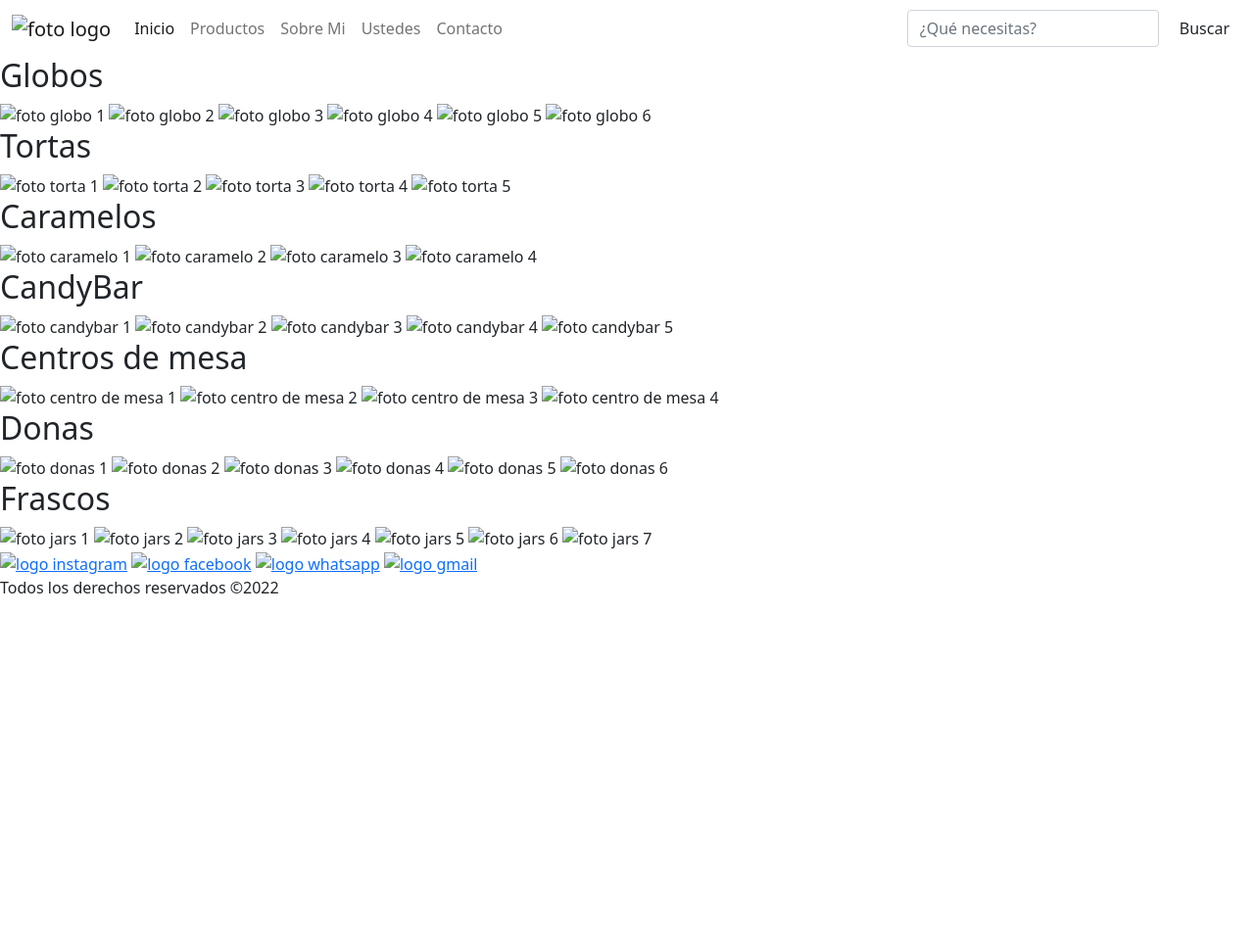
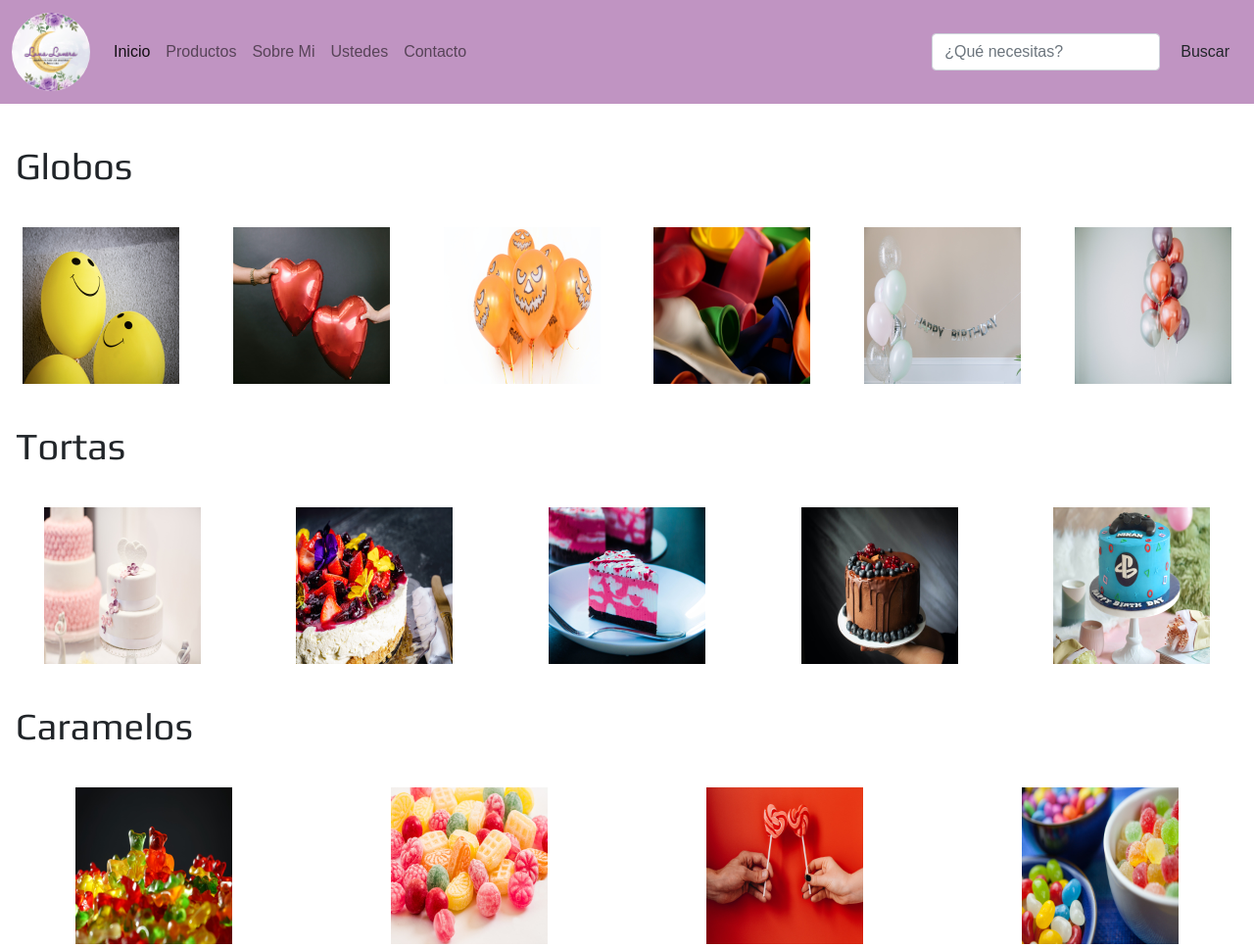
Before and after one commit to ausanchez/segunda_entrega, a plain HTML site: page paginas/productos.html in a window 1280 px wide. Shown: the top 967 px of the page at 98% size. Before the commit the page ends 800 px from the top, so only its background shows below. Drawn offline with nearby package versions, Linux system fonts and the light colour scheme; the site is published under a folder, as on GitHub Pages, so addresses that start at the root find nothing.

Commit message:
revision enlaces

```diff
--- a/paginas/productos.html
+++ b/paginas/productos.html
@@ -4,39 +4,39 @@
     <meta charset="UTF-8">
     <meta http-equiv="X-UA-Compatible" content="IE=edge">
     <meta name="viewport" content="width=device-width, initial-scale=1.0">
-    <link rel="shortcut icon" href="/imagenes/favicon.ico" type="image/x-icon">
-    <link rel="icon" href="/imagenes/favicon.ico" type="image/x-icon">
+    <link rel="shortcut icon" href="../imagenes/favicon.ico" type="image/x-icon">
+    <link rel="icon" href="../imagenes/favicon.ico" type="image/x-icon">
     <link href="https://cdn.jsdelivr.net/npm/bootstrap@5.1.3/dist/css/bootstrap.min.css" rel="stylesheet" integrity="sha384-1BmE4kWBq78iYhFldvKuhfTAU6auU8tT94WrHftjDbrCEXSU1oBoqyl2QvZ6jIW3" crossorigin="anonymous">
     <link rel="preconnect" href="https://fonts.googleapis.com">
     <link rel="preconnect" href="https://fonts.gstatic.com" crossorigin>
     <link href="https://fonts.googleapis.com/css2?family=Play&display=swap" rel="stylesheet">
     <title>Productos</title>
-    <link rel="stylesheet" href="/styles.css">
+    <link rel="stylesheet" href="../styles.css">
 </head>
 <body class="productos__container">
     <header class="header">
         <nav class="navbar navbar-expand-lg navbar-light">
             <div class="container-fluid">
-              <a class="navbar-brand" href="/index.html"><img src="/imagenes/logo_luna.png" alt="foto logo" width="60" height="60" class="logo"></a>
+              <a class="navbar-brand" href="../index.html"><img src="../imagenes/logo_luna.png" alt="foto logo" width="60" height="60" class="logo"></a>
               <button class="navbar-toggler" type="button" data-bs-toggle="collapse" data-bs-target="#navbarSupportedContent" aria-controls="navbarSupportedContent" aria-expanded="false" aria-label="Toggle navigation">
                 <span class="navbar-toggler-icon"></span>
               </button>
               <div class="collapse navbar-collapse" id="navbarSupportedContent">
                 <ul class="navbar-nav me-auto mb-2 mb-lg-0">
                   <li class="nav-item">
-                    <a class="nav-link active" aria-current="page" href="/index.html">Inicio</a>
+                    <a class="nav-link active" aria-current="page" href="../index.html">Inicio</a>
                   </li>
                   <li class="nav-item">
-                    <a class="nav-link" href="/paginas/productos.html">Productos</a>
+                    <a class="nav-link" href="../paginas/productos.html">Productos</a>
                   </li>
                   <li class="nav-item">
-                    <a class="nav-link" href="/paginas/sobremi.html">Sobre Mi</a>
+                    <a class="nav-link" href="../paginas/sobremi.html">Sobre Mi</a>
                   </li>
                   <li class="nav-item">
-                    <a class="nav-link" href="/paginas/ustedes.html">Ustedes</a>
+                    <a class="nav-link" href="../paginas/ustedes.html">Ustedes</a>
                   </li>
                   <li class="nav-item">
-                    <a class="nav-link" href="/paginas/contacto.html">Contacto</a>
+                    <a class="nav-link" href="../paginas/contacto.html">Contacto</a>
                   </li>
                 </ul>
                 <form class="d-flex">
@@ -51,83 +51,83 @@
         <div class="product__box">
             <h2 class="product__title">Globos</h2>
             <div class="product__grid">
-                <img src="/imagenes/productos/ballons/globo1.jpg" class="product__img" alt="foto globo 1">
-                <img src="/imagenes/productos/ballons/globo2.jpg" class="product__img" alt="foto globo 2">
-                <img src="/imagenes/productos/ballons/globo3.jpg" class="product__img" alt="foto globo 3">
-                <img src="/imagenes/productos/ballons/globo4.jpg" class="product__img" alt="foto globo 4">
-                <img src="/imagenes/productos/ballons/globo5.jpg" class="product__img" alt="foto globo 5">
-                <img src="/imagenes/productos/ballons/globo6.jpg" class="product__img" alt="foto globo 6">
+                <img src="../imagenes/productos/ballons/globo1.jpg" class="product__img" alt="foto globo 1">
+                <img src="../imagenes/productos/ballons/globo2.jpg" class="product__img" alt="foto globo 2">
+                <img src="../imagenes/productos/ballons/globo3.jpg" class="product__img" alt="foto globo 3">
+                <img src="../imagenes/productos/ballons/globo4.jpg" class="product__img" alt="foto globo 4">
+                <img src="../imagenes/productos/ballons/globo5.jpg" class="product__img" alt="foto globo 5">
+                <img src="../imagenes/productos/ballons/globo6.jpg" class="product__img" alt="foto globo 6">
             </div>
         </div>
         <div>
             <h2 class="product__title">Tortas</h2>
             <div class="product__grid">
-                <img src="/imagenes/productos/cakes/cake1.jpg" class="product__img" alt="foto torta 1">
-                <img src="/imagenes/productos/cakes/cake2.jpg" class="product__img" alt="foto torta 2">
-                <img src="/imagenes/productos/cakes/cake3.jpg" class="product__img" alt="foto torta 3">
-                <img src="/imagenes/productos/cakes/cake4.jpg" class="product__img" alt="foto torta 4">
-                <img src="/imagenes/productos/cakes/cake5.jpg" class="product__img" alt="foto torta 5">
+                <img src="../imagenes/productos/cakes/cake1.jpg" class="product__img" alt="foto torta 1">
+                <img src="../imagenes/productos/cakes/cake2.jpg" class="product__img" alt="foto torta 2">
+                <img src="../imagenes/productos/cakes/cake3.jpg" class="product__img" alt="foto torta 3">
+                <img src="../imagenes/productos/cakes/cake4.jpg" class="product__img" alt="foto torta 4">
+                <img src="../imagenes/productos/cakes/cake5.jpg" class="product__img" alt="foto torta 5">
             </div>
         </div>
         <div class="product__box">
             <h2 class="product__title">Caramelos</h2>
             <div class="product__grid">
-                <img src="/imagenes/productos/candies/candies1.jpg" class="product__img" alt="foto caramelo 1">
-                <img src="/imagenes/productos/candies/candies2.jpg" class="product__img" alt="foto caramelo 2">
-                <img src="/imagenes/productos/candies/candies3.jpg" class="product__img" alt="foto caramelo 3">
-                <img src="/imagenes/productos/candies/candies4.jpg" class="product__img" alt="foto caramelo 4">
+                <img src="../imagenes/productos/candies/candies1.jpg" class="product__img" alt="foto caramelo 1">
+                <img src="../imagenes/productos/candies/candies2.jpg" class="product__img" alt="foto caramelo 2">
+                <img src="../imagenes/productos/candies/candies3.jpg" class="product__img" alt="foto caramelo 3">
+                <img src="../imagenes/productos/candies/candies4.jpg" class="product__img" alt="foto caramelo 4">
             </div>
         </div>
         <div class="product__box">
             <h2 class="product__title">CandyBar</h2>
             <div class="product__grid">
-                <img src="/imagenes/productos/candybar/candybar1.jpg" class="product__img" alt="foto candybar 1">
-                <img src="/imagenes/productos/candybar/candybar2.jpg" class="product__img" alt="foto candybar 2">
-                <img src="/imagenes/productos/candybar/candybar3.jpg" class="product__img" alt="foto candybar 3">
-                <img src="/imagenes/productos/candybar/candybar4.jpg" class="product__img" alt="foto candybar 4">
-                <img src="/imagenes/productos/candybar/candybar5.jpg" class="product__img" alt="foto candybar 5">
+                <img src="../imagenes/productos/candybar/candybar1.jpg" class="product__img" alt="foto candybar 1">
+                <img src="../imagenes/productos/candybar/candybar2.jpg" class="product__img" alt="foto candybar 2">
+                <img src="../imagenes/productos/candybar/candybar3.jpg" class="product__img" alt="foto candybar 3">
+                <img src="../imagenes/productos/candybar/candybar4.jpg" class="product__img" alt="foto candybar 4">
+                <img src="../imagenes/productos/candybar/candybar5.jpg" class="product__img" alt="foto candybar 5">
             </div>
         </div>
         <div class="product__box">
             <h2 class="product__title">Centros de mesa</h2>
             <div class="product__grid">
-                <img src="/imagenes/productos/centerpiece/cdm1.jpg" class="product__img" alt="foto centro de mesa 1">
-                <img src="/imagenes/productos/centerpiece/cdm2.jpg" class="product__img" alt="foto centro de mesa 2">
-                <img src="/imagenes/productos/centerpiece/cdm3.jpg" class="product__img" alt="foto centro de mesa 3">
-                <img src="/imagenes/productos/centerpiece/cdm4.jpg" class="product__img" alt="foto centro de mesa 4">
+                <img src="../imagenes/productos/centerpiece/cdm1.jpg" class="product__img" alt="foto centro de mesa 1">
+                <img src="../imagenes/productos/centerpiece/cdm2.jpg" class="product__img" alt="foto centro de mesa 2">
+                <img src="../imagenes/productos/centerpiece/cdm3.jpg" class="product__img" alt="foto centro de mesa 3">
+                <img src="../imagenes/productos/centerpiece/cdm4.jpg" class="product__img" alt="foto centro de mesa 4">
             </div>
         </div>
         <div class="product__box">
             <h2 class="product__title">Donas</h2>
             <div class="product__grid">
-                <img src="/imagenes/productos/donuts/donas1.jpg" class="product__img" alt="foto donas 1">
-                <img src="/imagenes/productos/donuts/donas2.jpg" class="product__img" alt="foto donas 2">
-                <img src="/imagenes/productos/donuts/donas3.jpg" class="product__img" alt="foto donas 3">
-                <img src="/imagenes/productos/donuts/donas4.jpg" class="product__img" alt="foto donas 4">
-                <img src="/imagenes/productos/donuts/donas5.jpg" class="product__img" alt="foto donas 5">
-                <img src="/imagenes/productos/donuts/donas6.jpg" class="product__img" alt="foto donas 6">
+                <img src="../imagenes/productos/donuts/donas1.jpg" class="product__img" alt="foto donas 1">
+                <img src="../imagenes/productos/donuts/donas2.jpg" class="product__img" alt="foto donas 2">
+                <img src="../imagenes/productos/donuts/donas3.jpg" class="product__img" alt="foto donas 3">
+                <img src="../imagenes/productos/donuts/donas4.jpg" class="product__img" alt="foto donas 4">
+                <img src="../imagenes/productos/donuts/donas5.jpg" class="product__img" alt="foto donas 5">
+                <img src="../imagenes/productos/donuts/donas6.jpg" class="product__img" alt="foto donas 6">
             </div>
         </div>
         <div class="product__box">
             <h2 class="product__title">Frascos</h2>
             <div class="product__grid">
-                <img src="/imagenes/productos/jars/jar1.jpg" class="product__img" alt="foto jars 1">
-                <img src="/imagenes/productos/jars/jar2.jpg" class="product__img" alt="foto jars 2">
-                <img src="/imagenes/productos/jars/jar3.jpg" class="product__img" alt="foto jars 3">
-                <img src="/imagenes/productos/jars/jar4.jpg" class="product__img" alt="foto jars 4">
-                <img src="/imagenes/productos/jars/jar5.jpg" class="product__img" alt="foto jars 5">
-                <img src="/imagenes/productos/jars/jar6.jpg" class="product__img" alt="foto jars 6">
-                <img src="/imagenes/productos/jars/jar7.jpg" class="product__img" alt="foto jars 7">
+                <img src="../imagenes/productos/jars/jar1.jpg" class="product__img" alt="foto jars 1">
+                <img src="../imagenes/productos/jars/jar2.jpg" class="product__img" alt="foto jars 2">
+                <img src="../imagenes/productos/jars/jar3.jpg" class="product__img" alt="foto jars 3">
+                <img src="../imagenes/productos/jars/jar4.jpg" class="product__img" alt="foto jars 4">
+                <img src="../imagenes/productos/jars/jar5.jpg" class="product__img" alt="foto jars 5">
+                <img src="../imagenes/productos/jars/jar6.jpg" class="product__img" alt="foto jars 6">
+                <img src="../imagenes/productos/jars/jar7.jpg" class="product__img" alt="foto jars 7">
             </div>
         </div>
     </main>
     <footer>
         <section class="footer__container">
             <article class="social">
-                <a href="https://instagram.com"><img src="/imagenes/social/insta.png" class="social__img" alt="logo instagram"></a>
-                <a href="https://facebook.com"><img src="/imagenes/social/face.png" class="social__img" alt="logo facebook"></a>
-                <a href="https://web.whatsapp.com"><img src="/imagenes/social/wpp2.png" class="social__img" alt="logo whatsapp"></a>
-                <a href="https://gmail.com"><img src="/imagenes/social/gmail2.png" class="social__img" alt="logo gmail"></a>
+                <a href="https://instagram.com"><img src="../imagenes/social/insta.png" class="social__img" alt="logo instagram"></a>
+                <a href="https://facebook.com"><img src="../imagenes/social/face.png" class="social__img" alt="logo facebook"></a>
+                <a href="https://web.whatsapp.com"><img src="../imagenes/social/wpp2.png" class="social__img" alt="logo whatsapp"></a>
+                <a href="https://gmail.com"><img src="../imagenes/social/gmail2.png" class="social__img" alt="logo gmail"></a>
             </article>
             <article class="copyright">
                 <p class="copyright__description">Todos los derechos reservados &COPY;2022</p>
```
Also changed, not shown: index.html (+17 -17 lines), paginas/contacto.html (+13 -13 lines), paginas/sobremi.html (+13 -13 lines), paginas/ustedes.html (+24 -24 lines).
